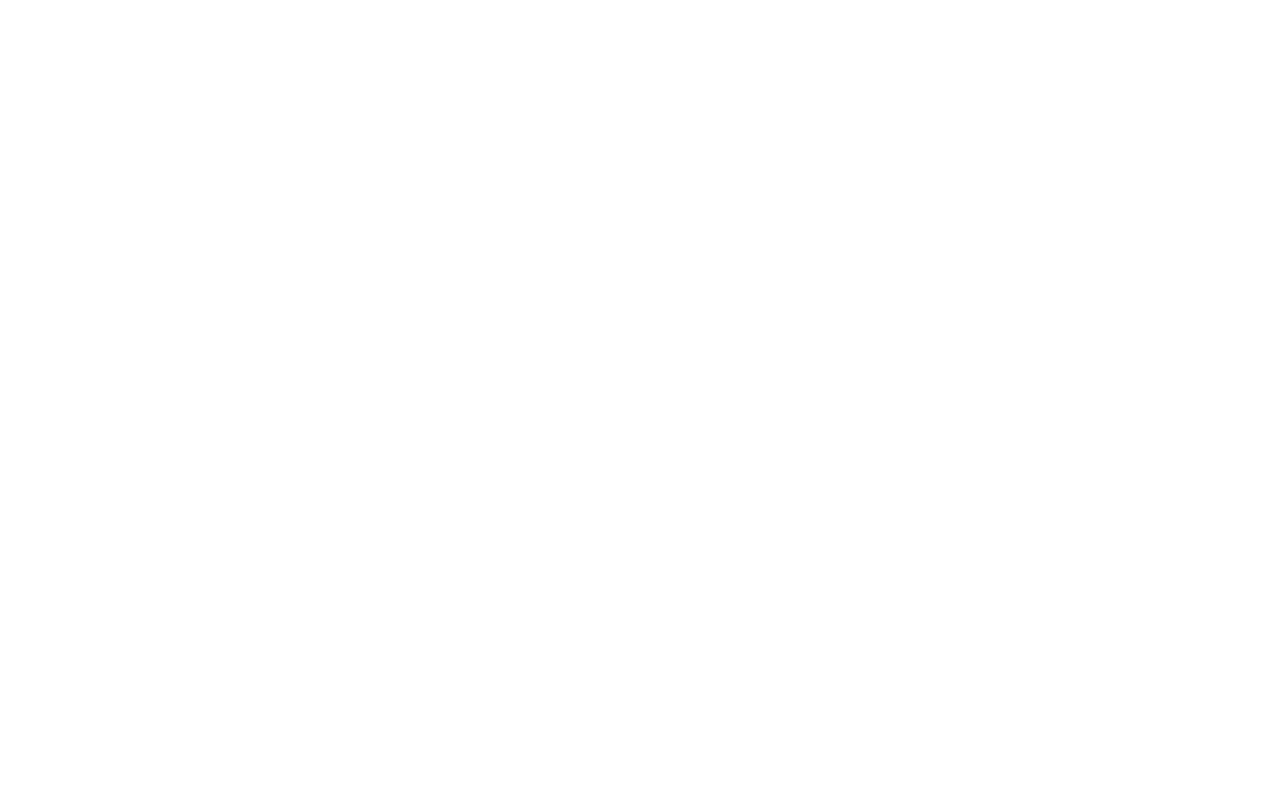
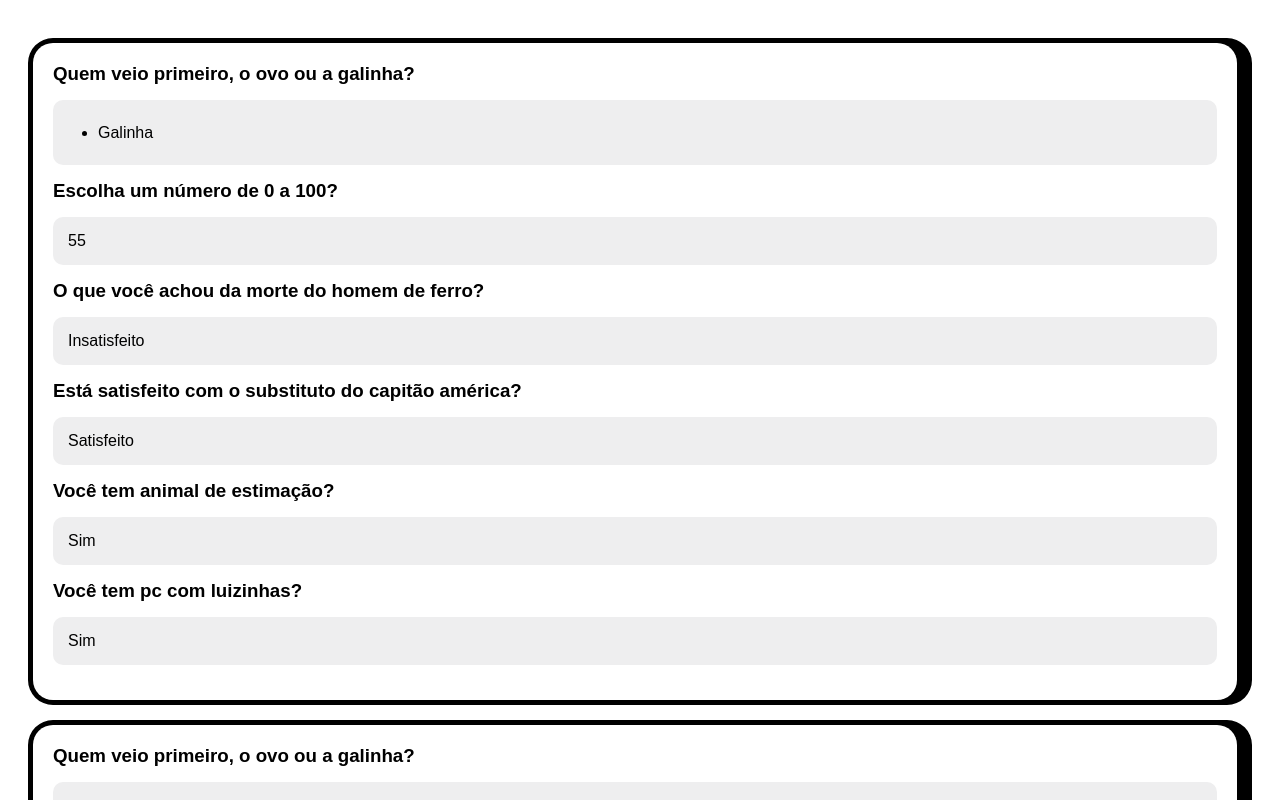
Before and after one commit to WellingtonSouzaAbreu/poll-test-corre, a React (Create React App) app: page / in a window 1280 px wide. Shown: the top 800 px of the page. Built offline with nearby package versions, Linux system fonts and the light colour scheme.

Commit message:
feat: Implementa renderização de dados individuais

```diff
--- a/src/App.css
+++ b/src/App.css
@@ -62,7 +62,7 @@
 .bar-progress {
   flex: 1;
   height: 20px;
-  background-color: #ddd;
+  background-color: #eeeeef;
   border-radius: 0px 10px 10px 0px;
   overflow: hidden;
 }
@@ -107,18 +107,17 @@
 }
 
 .long-text-container {
-  background-color: #ddd;
+  background-color: #eeeeef;
   padding: 5px;
   border-radius: 10px;
   margin-bottom: 15px;
 }
 
 .other-text-container {
-  background-color: #ddd;
+  background-color: #eeeeef;
   padding: 15px;
   border-radius: 10px;
   margin-bottom: 15px;
-  font-weight: bold;
 }
 
 .last-item {
--- a/src/App.js
+++ b/src/App.js
@@ -12,16 +12,16 @@
 		{
 			questionId: '2',
 			question: 'Escolha um número de 0 a 100?',
-			questionType: 'numeric'
+			questionType: 'numerical'
 		},
 		{
 			questionId: '3',
-			question: 'O quanto você gosta de nirvana?',
+			question: 'O que você achou da morte do homem de ferro?',
 			questionType: 'satisfaction'
 		},
 		{
 			questionId: '4',
-			question: 'O quanto você gosta da música buddy?',
+			question: 'Está satisfeito com o substituto do capitão américa?',
 			questionType: 'satisfaction'
 		},
 		{
@@ -59,11 +59,6 @@
 					questionId: '2',
 					questionType: 'numerical',
 					response: 55,
-				},
-				{
-					questionId: '2',
-					questionType: 'numerical',
-					response: 10,
 				},
 
 				{
@@ -210,6 +205,23 @@
 	return allResponsesByQuestion
 }
 
+const groupQuestionsResponsesByUser = (questionType) => {
+	const groupedByUser = pollData.privateResponses.map((pollResponse) => {
+		const responsesWithQuestion = pollResponse.responses.map((response) => {
+			const { questionId, ...rest } = response
+			const questionText = pollData.questions.find((question) => question.questionId === questionId)
+			return {
+				question: questionText.question,
+				...rest
+			}
+		})
+
+		return responsesWithQuestion
+	})
+
+	return groupedByUser
+}
+
 const renderHtmlHeader = () => (
 	// Deve ser "head"
 	<>
@@ -284,7 +296,7 @@
 }
 
 const renderNumericalGraph = () => {
-	const allResponsesByQuestion = groupQuestionsByQuestionType('numeric')
+	const allResponsesByQuestion = groupQuestionsByQuestionType('numerical')
 
 	return allResponsesByQuestion.map((questionWithResponses, index) => {
 		const ordenedResponses = questionWithResponses.responses.sort((a, b) => a.response - b.response)
@@ -328,17 +340,6 @@
 }
 
 const renderSatisfactionGraph = () => {
-	const getSatisfactionBarColor = (value) => {
-		console.log(value)
-
-		if (value === 'Muito satisfeito') return ' green3'
-		if (value === 'Satisfeito') return ' green1'
-		if (value === 'Mais ou menos') return ' yellow3'
-		if (value === 'Insatisfeito') return ' red1'
-		if (value === 'Muito insatisfeito') return ' red3'
-		return ' orange3'
-	}
-
 	const allResponsesByQuestion = groupQuestionsByQuestionType('satisfaction')
 	const satisfactionLabels = ['Muito satisfeito','Satisfeito','Mais ou menos','Insatisfeito','Muito insatisfeito']
 
@@ -372,6 +373,26 @@
 	})
 }
 
+const getSatisfactionBarColor = (value) => {
+	console.log(value)
+
+	if (value === 'Muito satisfeito') return ' green3'
+	if (value === 'Satisfeito') return ' green1'
+	if (value === 'Mais ou menos') return ' yellow3'
+	if (value === 'Insatisfeito') return ' red1'
+	if (value === 'Muito insatisfeito') return ' red3'
+	return ' orange3'
+}
+
+const getSatisfactionLabel = (value) => {
+	if (value === 1) return 'Muito insatisfeito'
+	if (value === 2) return 'Insatisfeito'
+	if (value === 3) return 'Mais ou menos'
+	if (value === 4) return 'Satisfeito'
+	if (value === 5) return 'Muito satisfeito'
+	return 'Não avaliado'
+}
+
 const renderTextualResponses = () => {
 	const allResponsesByQuestion = groupQuestionsByQuestionType('textual')
 
@@ -399,7 +420,61 @@
 }
 
 const renderIndividualResponses = ()=> {
-	return <></>
+	const groupedQuestionsByUser = groupQuestionsResponsesByUser()
+	// console.log(groupedQuestionsByUser)
+
+	const renderRelativeQuestionType = (question, questionType, response, index) => {
+		switch(questionType){
+			case 'textual': return (
+				<div key={index}>
+					<h3 className="card-title">{question}</h3>
+					<div className="long-text-container">
+							<ul>
+								<li className="long-text">{response}</li>
+							</ul>
+					</div>
+				</div>
+			)
+
+			case 'numerical': return (
+				<div>
+					<h3 className="card-title">{question}</h3>
+					<div className="other-text-container">{response}</div>
+				</div>
+			)
+
+			case 'binary': return (
+				<div>
+					<h3 className="card-title">{question}</h3>
+					<div className="other-text-container">{response ? 'Sim' : 'Não'}</div>
+				</div>
+			)
+
+			case 'satisfaction': return (
+				<div>
+					<h3 className="card-title">{question}</h3>
+						<div className="other-text-container">
+							{getSatisfactionLabel(response)}
+						</div>
+					</div>
+			)
+		}
+	}
+
+	return groupedQuestionsByUser.map((userResponses, index) => {
+		console.log(userResponses)
+		return (
+			<div className="card" key={index}>
+				<div className="card-content">
+					{
+						userResponses.map((questionResponse, index) => {
+							return renderRelativeQuestionType(questionResponse.question,questionResponse.questionType, questionResponse.response, index)
+						})
+					}
+				</div>
+			</div>
+		)
+	})
 }
 
 const renderFooter = () => (
@@ -435,57 +510,3 @@
 }
 
 export default App
-
-/*
-
-<html lang="pt-br">
-
-<body>
-	<div className="card">
-		<div className="card-content">
-			<h3 className="card-title">Gráfico de Barras Horizontais 2</h3>
-			<div className="long-text-container">
-				<ul>
-					<li className="long-text">
-						Lorem ipsum dolor sit amet consectetur. Vel donec tellus aliquam erat lacus amet
-						pellentesque. Hac sem luctus arcu pretium lectus pellentesque. Aliquet tellus tincidunt
-						consequat faucibus dignissim ultricies magna commodo penatibus. Aliquam egestas sit.
-					</li>
-				</ul>
-			</div>
-
-			<h3 className="card-title">Gráfico de Barras Horizontais 3</h3>
-			<div className="other-text-container">
-				31
-			</div>
-
-			<h3 className="card-title">Gráfico de Barras Horizontais 3</h3>
-			<div className="other-text-container">
-				Sim
-			</div>
-
-			<h3 className="card-title">Gráfico de Barras Horizontais 3</h3>
-			<div className="other-text-container last-item">
-				<svg width="27" height="23" viewBox="0 0 27 23" fill="none" xmlns="http://www.w3.org/2000/svg">
-					<path
-						d="M14.25 22.5C14.3755 22.5 14.5005 22.4979 14.625 22.4939C14.7495 22.4979 14.8745 22.5 15 22.5C21.2132 22.5 26.2499 17.4632 26.2499 11.25C26.2499 5.0368 21.2132 0 15 0C14.8745 0 14.7495 0.00205469 14.625 0.00613228C14.5005 0.00205469 14.3755 0 14.25 0C14.1245 0 13.9995 0.00205469 13.875 0.00613228C13.7505 0.0020547 13.6255 0 13.5 0C13.3745 0 13.2495 0.00205467 13.125 0.00613225C13.0005 0.00205468 12.8755 0 12.75 0C12.6245 0 12.4995 0.0020547 12.375 0.00613229C12.2505 0.0020547 12.1255 0 12 0C11.8745 0 11.7495 0.00205469 11.625 0.00613227C11.5005 0.00205469 11.3755 0 11.25 0C5.03678 0 0 5.0368 0 11.25C0 17.4632 5.03678 22.5 11.25 22.5C11.3755 22.5 11.5005 22.4979 11.625 22.4939C11.7495 22.4979 11.8745 22.5 12 22.5C12.1255 22.5 12.2505 22.4979 12.375 22.4939C12.4995 22.4979 12.6245 22.5 12.75 22.5C12.8755 22.5 13.0005 22.4979 13.125 22.4939C13.2495 22.4979 13.3745 22.5 13.5 22.5C13.6255 22.5 13.7505 22.4979 13.875 22.4939C13.9995 22.4979 14.1245 22.5 14.25 22.5Z"
-						fill="black" />
-					<path fill-rule="evenodd" clip-rule="evenodd"
-						d="M11.25 21C16.6347 21 21 16.6348 21 11.25C21 5.86522 16.6347 1.5 11.25 1.5C5.86521 1.5 1.5 5.86522 1.5 11.25C1.5 16.6348 5.86521 21 11.25 21ZM8.43766 9.75C8.95543 9.75 9.37516 9.33027 9.37516 8.8125C9.37516 8.29473 8.95543 7.875 8.43766 7.875C7.9199 7.875 7.50017 8.29473 7.50017 8.8125C7.50017 9.33027 7.9199 9.75 8.43766 9.75ZM15.7541 13.1156C15.8711 12.8331 15.961 12.5409 16.0229 12.243C16.1354 11.7023 15.6774 11.25 15.1251 11.25H7.37517C6.82288 11.25 6.36488 11.7023 6.47738 12.243C6.53936 12.5409 6.62925 12.8331 6.74626 13.1156C6.99125 13.707 7.35034 14.2445 7.80302 14.6971C8.2557 15.1498 8.79312 15.5089 9.38458 15.7539C9.97604 15.9989 10.61 16.125 11.2502 16.125C11.8904 16.125 12.5243 15.9989 13.1157 15.7539C13.7072 15.5089 14.2446 15.1498 14.6973 14.6971C15.15 14.2445 15.5091 13.707 15.7541 13.1156ZM15.0001 8.8125C15.0001 9.33027 14.5804 9.75 14.0627 9.75C13.5449 9.75 13.1252 9.33027 13.1252 8.8125C13.1252 8.29473 13.5449 7.875 14.0627 7.875C14.5804 7.875 15.0001 8.29473 15.0001 8.8125Z"
-						fill="white" />
-				</svg>
-			</div>
-		</div>
-	</div>
-	<br />
-</body>
-
-</html>
-
-
-*/
-
-/*
-
-
-*/
```
Also changed, not shown: .eslintrc.js.
